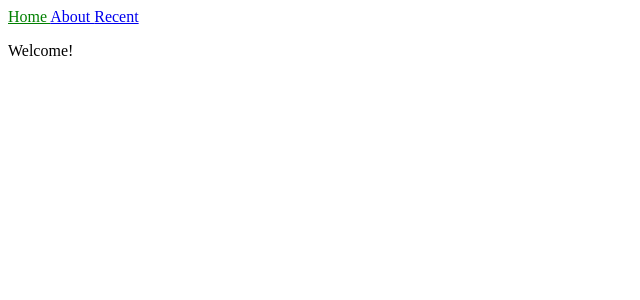
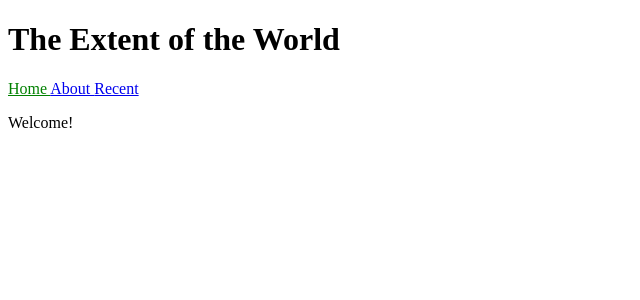
Before and after one commit to ariajd27/ariajd27.github.io, a Jekyll site: the page built from index.md, in a window 1280 px wide. Shown: the top 300 px of the page, without its empty margins (0-640 px from the left). Built offline with Jekyll 4.4.1, drawn with Linux system fonts in a browser that asks for light colours.

Commit message:
beginning page structure

```diff
--- a/_layouts/default.html
+++ b/_layouts/default.html
@@ -8,7 +8,14 @@
 		{% seo %}
 	</head>
 	<body>
-		{% include navigation.html %}
-		{{ content }}
+		<div class="main">
+			<div class="banner">
+				<h1>The Extent of the World</h1>
+				{% include navigation.html %}
+			</div>
+			<div class="content">
+				{{ content }}
+			</div>
+		</div>
 	</body>
 </html>
```
